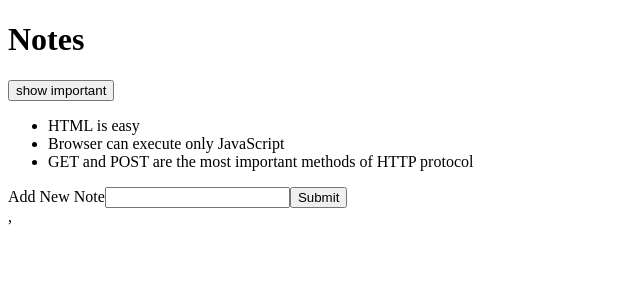
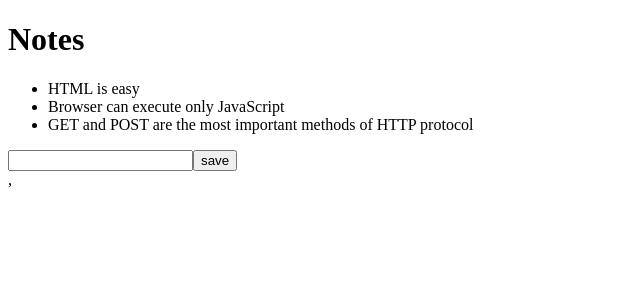
Before and after one commit to Shawns2759/FSO, a React (Create React App) app in the folder part-2/: page / in a window 1280 px wide. Shown: the top 300 px of the page, without its empty margins (0-640 px from the left). Built offline with nearby package versions, Linux system fonts and the light colour scheme; data requests are answered from the project's data file.

Commit message:
fso part 2 sept 6

```diff
--- /dev/null
+++ b/part-2/db.json
@@ -0,0 +1,22 @@
+{
+    "notes": [
+      {
+        "id": 1,
+        "content": "HTML is easy",
+        "date": "2019-05-30T17:30:31.098Z",
+        "important": true
+      },
+      {
+        "id": 2,
+        "content": "Browser can execute only JavaScript",
+        "date": "2019-05-30T18:39:34.091Z",
+        "important": false
+      },
+      {
+        "id": 3,
+        "content": "GET and POST are the most important methods of HTTP protocol",
+        "date": "2019-05-30T19:20:14.298Z",
+        "important": true
+      }
+    ]
+  }
--- a/part-2/src/App.js
+++ b/part-2/src/App.js
@@ -1,50 +1,72 @@
-import React, { useState } from 'react'
-import Notes from './components/Note'
+
+
+import React, { useState, useEffect } from 'react'
+import axios from 'axios'
+
+// import Note from './components/Note'
 
 
 
-const GreatestNum = ({nums}) => {
-  let total = 0
-  for (let n in nums) {
-    total += nums[n]
+const App = () => {
+  const [notes, setNotes] = useState([])
+  const [newNote, setNewNote] = useState('')
+
+  const hook = () => {
+    console.log('effect')
+    axios
+    .get('http://localhost:3001/notes')
+    .then(response => {
+      console.log('promise fulfilled')
+      setNotes(response.data)
+    })
   }
-  // console.log(total + 'total');
+  useEffect(hook, [])
 
 
-  let evenNums = nums.filter((num) => {
-    return num % 2 === 0
-  })
-  // console.log(evenNums);
+  console.log('render', notes.length, 'notes')
 
-  function showNums(set) {
-    let nums = set.map((num) => {
-      return num + ', '
+
+  const notesMap = () => {
+    let noteLi = notes.map((note) => {
+      return <li key={note.id}>{note.content}</li>
     })
-    return nums
+    return noteLi
+  }
+  const addNote = (event) => {
+    event.preventDefault()
+    const noteObject = {
+      content: newNote,
+      date: new Date().toISOString(),
+      important: Math.random() > 0.5,
+      id: notes.length + 1,
+    }
+
+    setNotes(notes.concat(noteObject))
+    setNewNote('')
   }
 
-
+  const handleNoteChange = (event) => {
+    console.log(event.target.value)
+    setNewNote(event.target.value)
+  }
 
   return (
     <div>
-      addition of {showNums(nums)} = {(total)}
-      evens in {nums} = {showNums(evenNums)}
-
+      <h1>Notes</h1>
+      <ul>
+        {notesMap()}
+      </ul>
+      <form onSubmit={addNote}>
+        <input
+          value={newNote}
+          onChange={handleNoteChange}
+        />
+        <button type="submit">save</button>
+      </form>
     </div>
   )
 }
 
+export default App
 
-const App = ({notes, nums}) => {
-
-
-  return (
-    <div>
-      <h1>Notes</h1>
-      {/* <GreatestNum nums={nums} /> */}
-      <Notes notes={notes}/>
-    </div>
-  )
-}
-
-export default App;
+// npx json-server --port 3001 --watch db.json
--- a/part-2/src/components/Note.js
+++ b/part-2/src/components/Note.js
@@ -1,67 +1,79 @@
-import { React, useState } from 'react';
+// import { React, useState } from 'react';
 
-const AllNotes = ({ key, note }) => {
-  let notes = note.map((n) => {
-    return <li key={n.key}>{n.content}</li>
-  })
+// const AllNotes = ({ key, note }) => {
+//   console.dir(note);
+//   let notes = note.map((n) => {
+//     return <li key={n.key}>{n.content}</li>
+//   })
 
+//   return (
+//     <div>
+//      {notes}
+//     </div>
+//   )
+// }
+
+// const Notes = ({ notes }) => {
+
+//   const [note, setNote] = useState(notes)
+//   const [newNote, setNewNote] = useState('')
+//   const [showAll, setShowAll] = useState(true)
+
+//   const notesToShow = showAll ? notes : notes.filter(note => note.important)
+//   console.log(notesToShow);
+//   // console.log(notes.filter(note => note.important)+ 'asdfasdjkfhasdkjlfhalsdf');
+
+//   const toggle = () => {
+//     setShowAll((!showAll))
+//   }
+
+//   const addNote = (event) => {
+//     event.preventDefault()
+
+//     const noteObject = {
+//       content: newNote,
+//       date: new Date().toISOString(),
+//       important: Math.random() < 0.5,
+//       id: notes.length + 1,
+//     }
+
+//     setNote(notes.concat(noteObject))
+//     setNewNote('')
+//     // console.log(newNote);
+// }
+
+//   const handleNoteChange = (event) => {
+//     setNewNote(event.target.value)
+//   }
+//     return (
+//       <div>
+//         <div>
+//           <button onClick={toggle}>
+//       show {showAll? 'important': 'all'}
+//           </button>
+//         </div>
+//         <ul>
+//           <AllNotes note={notesToShow} />
+//         </ul>
+//         {newNote}
+//         <form onSubmit={addNote} action='#'>
+//           <label for="note">Add New Note</label>
+//           <input type="text" onChange={handleNoteChange} value={newNote}/>
+//           <button type='submit'>Submit</button>
+//         </form>
+//       </div>
+//     )
+// }
+
+// export default Notes
+
+
+import React from 'react'
+
+const Note = ({ note, key }) => {
   return (
-    <div>
-     {notes}
-    </div>
+    <li key={key}>{note.content}</li>
   )
 }
 
-const Notes = ({ notes }) => {
-
-  const [note, setNote] = useState(notes)
-  const [newNote, setNewNote] = useState('')
-  const [showAll, setShowAll] = useState(true)
-
-  const notesToShow = showAll ? notes : notes.filter(note => note.important)
-  console.log(notes.filter(note => note.important)+ 'asdfasdjkfhasdkjlfhalsdf');
-
-  const toggle = () => {
-    setShowAll((!showAll))
-  }
-
-  const addNote = (event) => {
-    event.preventDefault()
-
-    const noteObject = {
-      content: newNote,
-      date: new Date().toISOString(),
-      important: Math.random() < 0.5,
-      id: notes.length + 1,
-    }
-
-    setNote(notes.concat(noteObject))
-    setNewNote('')
-    console.log(newNote);
-}
-
-  const handleNoteChange = (event) => {
-    console.log(event.target.value)
-    setNewNote(event.target.value)
-  }
-    return (
-      <div>
-        <div>
-          <button onClick={toggle}>
-      show {showAll? 'important': 'all'}
-          </button>
-        </div>
-        <ul>
-          <AllNotes note={notesToShow} />
-        </ul>
-        {newNote}
-        <form onSubmit={addNote} action='#'>
-          <label for="note">Add New Note</label>
-          <input type="text" onChange={handleNoteChange} value={newNote}/>
-          <button type='submit'>Submit</button>
-        </form>
-      </div>
-    )
-}
-
-export default Notes
+export default Note
--- a/part-2/src/index.js
+++ b/part-2/src/index.js
@@ -1,34 +1,25 @@
 import React from 'react';
 import ReactDOM from 'react-dom';
-
 import App from './App';
 
-const notes = [
-  {
-    id: 1,
-    content: 'HTML is easy',
-    date: '2019-05-30T17:30:31.098Z',
-    important: true
-  },
-  {
-    id: 2,
-    content: 'Browser can execute only JavaScript',
-    date: '2019-05-30T18:39:34.091Z',
-    important: false
-  },
-  {
-    id: 3,
-    content: 'GET and POST are the most important methods of HTTP protocol',
-    date: '2019-05-30T19:20:14.298Z',
-    important: true
-  }
-]
-const nums = [1,2,3,4,5,6]
 
 
-ReactDOM.render(
-  <React.StrictMode>
-    <App notes={notes} nums={nums}/>,
-  </React.StrictMode>,
-  document.getElementById('root')
-);
+
+    ReactDOM.render(
+      <React.StrictMode>
+        <App/>,
+      </React.StrictMode>,
+      document.getElementById('root')
+    );
+
+
+//   const promise = axios
+//   .get('http://localhost:3001/notes')
+//   .then(res => {
+//     ReactDOM.render(
+//       <React.StrictMode>
+//         <App notes={res.data}/>,
+//       </React.StrictMode>,
+//       document.getElementById('root')
+//     );
+// })
```
Also changed, not shown: part-2/package.json (+6 -1 lines), 2 other files (tests, documents, lock files or other folders).
